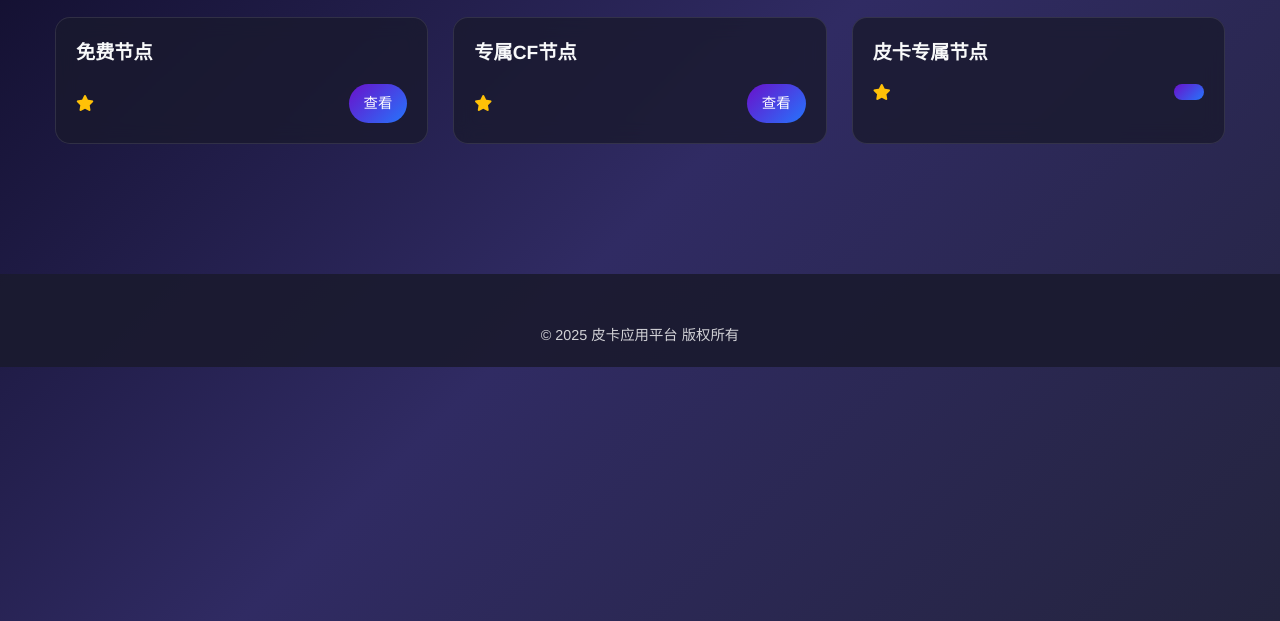
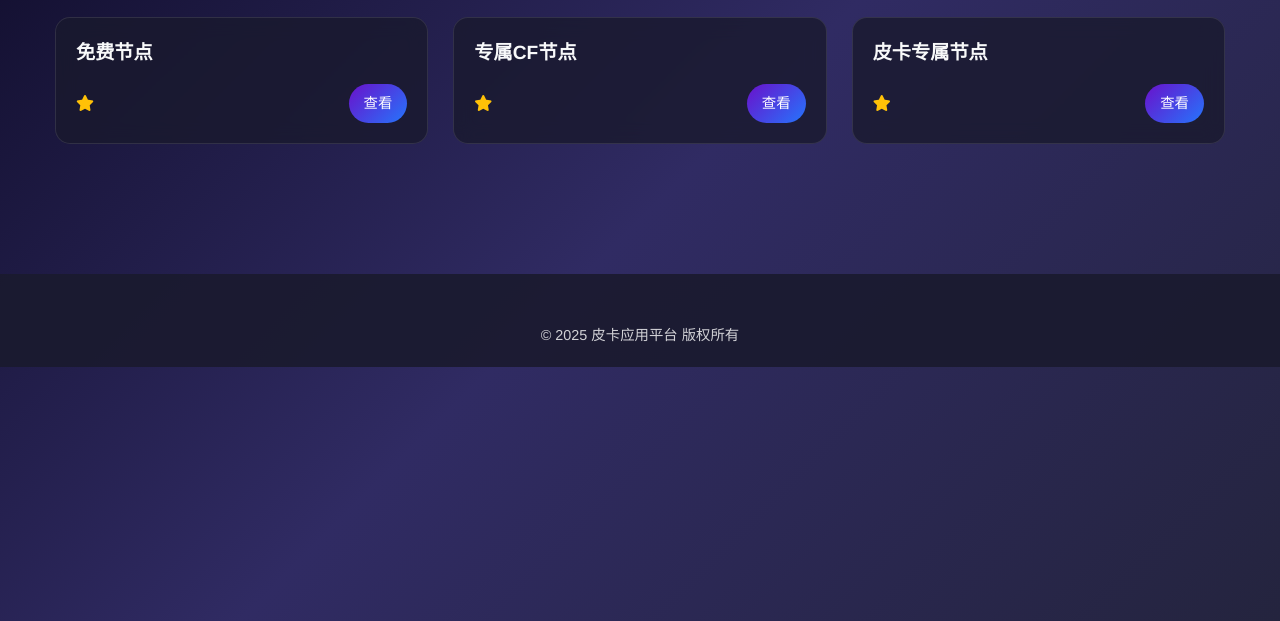
Before and after one commit to huixiao666/pkpk1, a plain HTML site: page index.html in a window 1280 px wide. Shown: the part 179-800 px from the top of the page. Drawn offline with Linux system fonts and the light colour scheme.

Commit message:
Update index.html

```diff
--- a/index.html
+++ b/index.html
@@ -833,7 +833,7 @@
                                 <i class="fas fa-star"></i>
 
                             </div>
-                            <a href="https://huixiao666.github.io/pkpk7/" class="card-button"></a>
+                            <a href="https://huixiao666.github.io/pkpk7/" class="card-button">查看</a>
                         </div>
                     </div>
                 </div>
```
